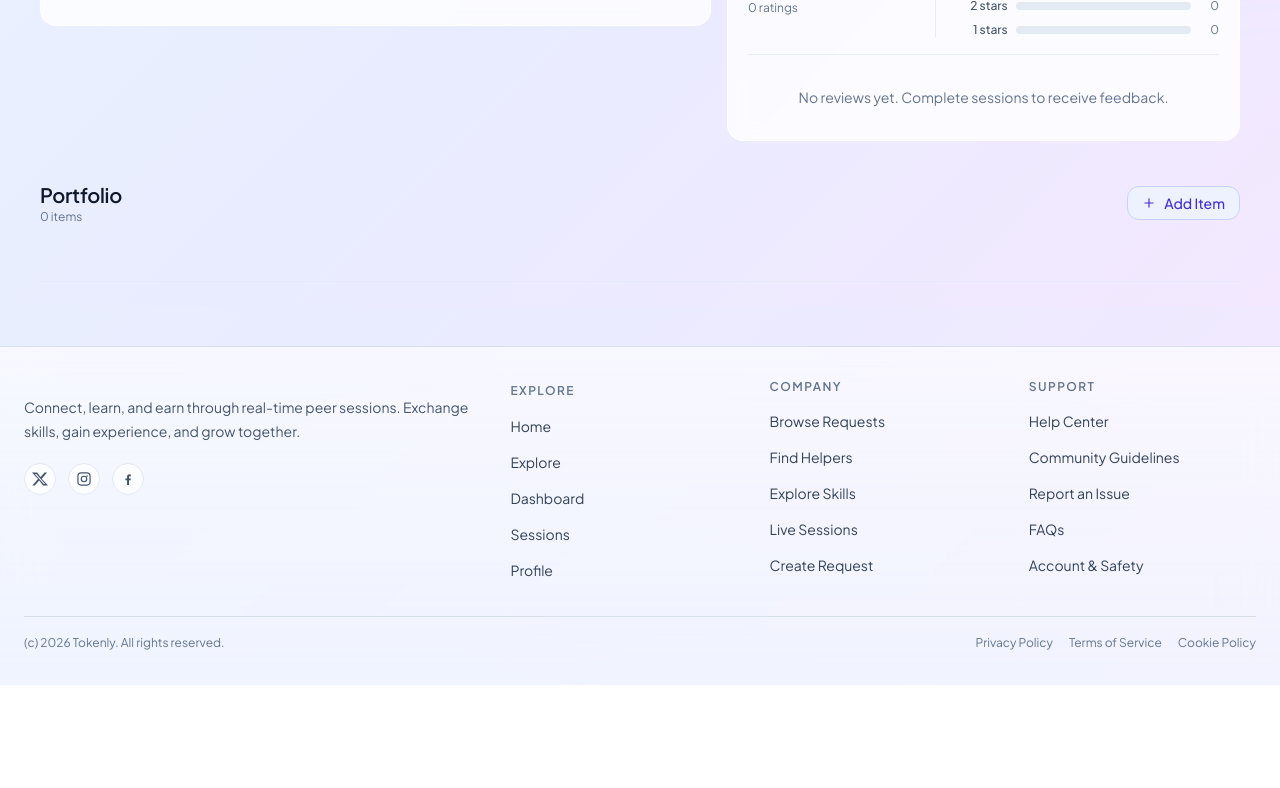
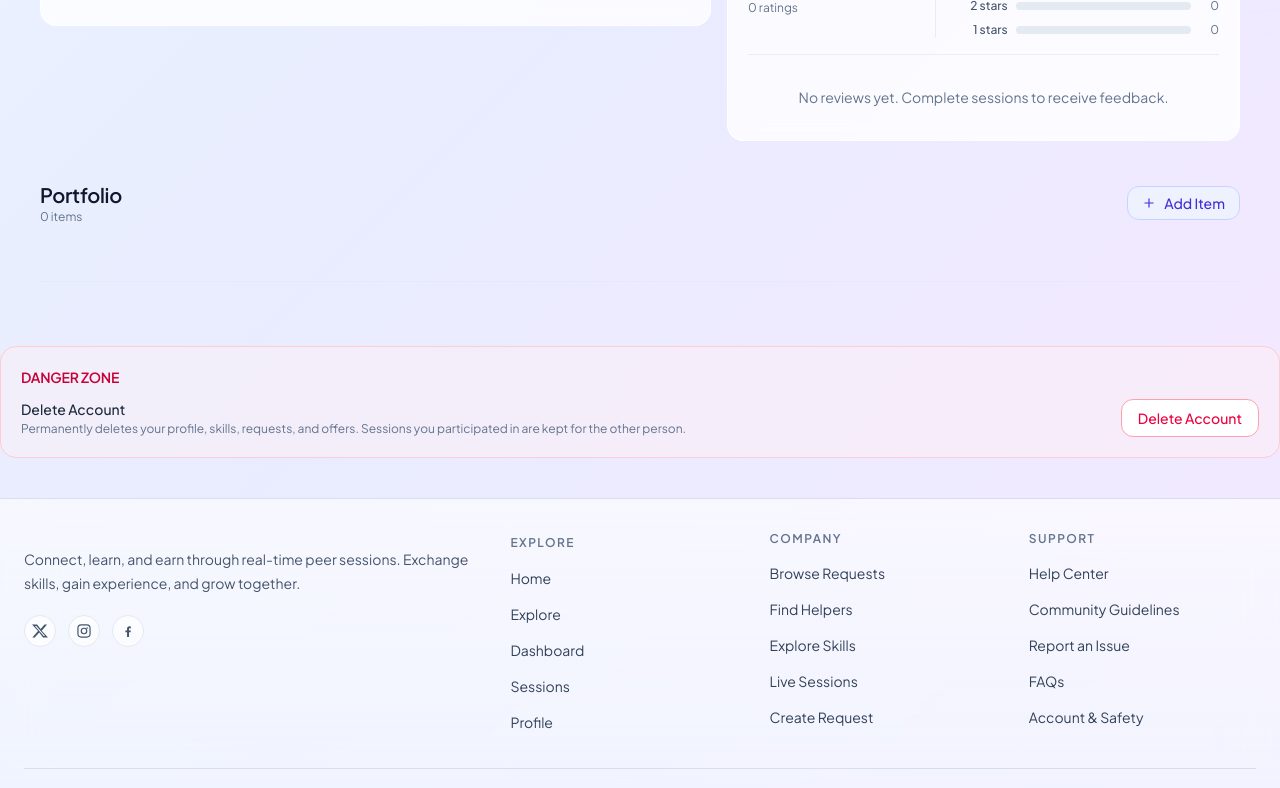
Before and after one commit to Rama-Mohammad/React-Project, a React (Vite) app in the folder Tokenly/: page /profile in a window 1280 px wide. Shown: the part 627-1415 px from the top of the page. Before the commit the page ends 1312 px from the top, so only its background shows below. Built offline with nearby package versions, Linux system fonts and the light colour scheme.

Commit message:
delete account feature (ui needs work tal3a ktir 3ajiba bas at least functionality is good)

```diff
--- a/Tokenly/src/hooks/useAuth.ts
+++ b/Tokenly/src/hooks/useAuth.ts
@@ -9,6 +9,7 @@ import {
     sendPasswordResetEmail,
     updatePassword,
     subscribeToAuthChanges,
+    deleteUserAccount,
 } from "../services/authService";
 
 function formatError(message: string) {
@@ -158,6 +159,17 @@ export default function useAuth(): UseAuthResult {
         return true;
     }
 
+    async function deleteAccount(userId: string) {
+        setError(""); setSuccessMessage("");
+        const { error } = await deleteUserAccount(userId);
+        console.log("deleteUserAccount error:", error);
+        if (error) { setError(error.message); return false; }
+        await signOutUser();
+        setUser(null);
+        setSession(null);
+        return true;
+    }
+
     return {
         user,
         session,
@@ -171,5 +183,6 @@ export default function useAuth(): UseAuthResult {
         signOut,
         resetPassword,
         changePassword,
+        deleteAccount,
     };
 }
--- a/Tokenly/src/pages/Profile.tsx
+++ b/Tokenly/src/pages/Profile.tsx
@@ -1,4 +1,5 @@
 import React, { useEffect, useMemo, useState } from "react";
+import { useNavigate } from "react-router-dom";
 import { Plus } from "lucide-react";
 import ConfirmDeleteModal from "../components/common/ConfirmDeleteModal";
 import ProfileHeader from "../components/profile/ProfileHeader";
@@ -31,7 +32,7 @@ const toUiSkillLevel = (value: string): UiSkill["level"] => {
 };
 
 const Profile: React.FC = () => {
-  const { user: authUser } = useAuth();
+  const { user: authUser, deleteAccount } = useAuth();
   const {
     profile: liveProfile,
     skills: liveSkills,
@@ -57,7 +58,6 @@ const Profile: React.FC = () => {
     editSkill: editSkillHook,
     removeSkill,
   } = useSkills();
-
   // Derived UI state from live data
   const user: ProfileHeaderUser = useMemo(() => {
     if (!liveProfile) {
@@ -157,6 +157,10 @@ const Profile: React.FC = () => {
   const [pendingPortfolioDeleteId, setPendingPortfolioDeleteId] = useState<string | null>(null);
   const [pendingSkillDeleteId, setPendingSkillDeleteId] = useState<string | null>(null);
   const [reviewSortBy, setReviewSortBy] = useState<ReviewSortBy>("newest");
+  const [showDeleteAccountModal, setShowDeleteAccountModal] = useState(false);
+  const [deletingAccount, setDeletingAccount] = useState(false);
+
+  const navigate = useNavigate();
 
   useEffect(() => {
     if (!authUser?.id) return;
@@ -254,7 +258,17 @@ const Profile: React.FC = () => {
     await removePortfolioItem(pendingPortfolioDeleteId);
     setPendingPortfolioDeleteId(null);
   };
-
+  const handleDeleteAccount = async () => {
+    if (!authUser?.id) return;
+    setDeletingAccount(true);
+    console.log("Attempting delete for user:", authUser.id);
+    const success = await deleteAccount(authUser.id);
+    console.log("Delete result:", success);
+    setDeletingAccount(false);
+    if (success) {
+      navigate("/auth");
+    }
+  };
   const pendingSkill = pendingSkillDeleteId
     ? skills.find((item) => item.id === pendingSkillDeleteId) ?? null
     : null;
@@ -408,7 +422,39 @@ const Profile: React.FC = () => {
         onCancel={() => setPendingPortfolioDeleteId(null)}
         onConfirm={handleConfirmDeletePortfolio}
       />
+      {/* Danger Zone */}
+      <section className="mt-10 rounded-2xl border border-rose-200 bg-rose-50/40 p-5">
+        <h2 className="text-sm font-semibold text-rose-700 uppercase tracking-wide">Danger Zone</h2>
+        <div className="mt-3 flex flex-col gap-1 sm:flex-row sm:items-center sm:justify-between">
+          <div>
+            <p className="text-sm font-medium text-slate-800">Delete Account</p>
+            <p className="text-xs text-slate-500 mt-0.5">
+              Permanently deletes your profile, skills, requests, and offers. Sessions you participated in are kept for the other person.
+            </p>
+          </div>
+          <button
+            type="button"
+            onClick={() => setShowDeleteAccountModal(true)}
+            className="mt-3 sm:mt-0 shrink-0 rounded-xl border border-rose-300 bg-white px-4 py-2 text-sm font-medium text-rose-600 transition hover:bg-rose-50 hover:border-rose-400"
+          >
+            Delete Account
+          </button>
+        </div>
+      </section>
+
+      <ConfirmDeleteModal
+        isOpen={showDeleteAccountModal}
+        title="Delete your account?"
+        message="This is permanent and cannot be undone. Your profile, skills, requests, and offers will be removed."
+        details="Sessions you participated in will remain visible to the other person, but your name will no longer be attached."
+        confirmLabel="Yes, delete my account"
+        loading={deletingAccount}
+        onCancel={() => setShowDeleteAccountModal(false)}
+        onConfirm={handleDeleteAccount}
+      />
     </div>
+
+
   );
 };
 
--- a/Tokenly/src/services/authService.ts
+++ b/Tokenly/src/services/authService.ts
@@ -85,3 +85,10 @@ export function updateEmail(newEmail: string) {
 
 export type SupabaseAuthUser = User;
 export type SupabaseAuthSession = Session;
+
+export async function deleteUserAccount(userId: string) {
+  const { error } = await supabase.rpc("delete_user_account", {
+    target_user_id: userId,
+  });
+  return { error };
+}
--- a/Tokenly/src/types/auth.ts
+++ b/Tokenly/src/types/auth.ts
@@ -63,4 +63,5 @@ export type UseAuthResult = {
   signOut: () => Promise<boolean>;
   resetPassword: (email: string) => Promise<boolean>;
   changePassword: (newPassword: string) => Promise<boolean>;
+  deleteAccount: (userId: string) => Promise<boolean>;
 };
```
